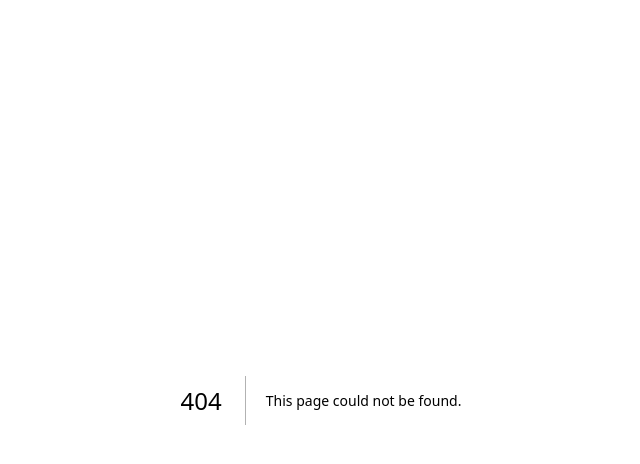
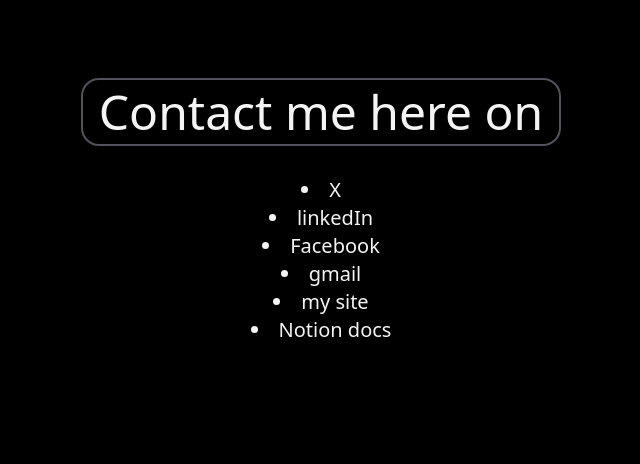
Before and after one commit to As-ajay06/bukbuk, a Next.js app in the folder apps/web/: page /contact in a window 1280 px wide. Before the commit this address had no page. Shown: the top 464 px of the page, without its empty margins (319-959 px from the left). Built offline with nearby package versions, Linux system fonts and the light colour scheme; no server answers.

Commit message:
mod: some file

```diff
--- a/apps/web/app/component/ChatClient.tsx
+++ b/apps/web/app/component/ChatClient.tsx
@@ -4,20 +4,25 @@
 import { useEffect, useState } from "react";
 import useSocket from "../hooks/useSocket";
 import useJoinSocket from "../hooks/useJoinSocket";
-import { measureMemory } from "vm";
 
 export default function ChatClient({ roomId }: { roomId: string }) {
 
     const [message, setMessage] = useState<string>();
-    const { socket, loading } = useSocket();
     const [userId, setUserId] = useState();
     const [chats, setChats] = useState([]);
     const { myId } = useJoinSocket();
+    const { socket, loading } = useSocket();
+
+    // this statement is for not to re-render the useEffect() for one.
+    const [wait , setWait] = useState(false);
+
 
 
     console.log("myId", myId)
 
     useEffect(() => {
+
+        console.log(loading)
         if (socket && !loading) {
 
             socket.send(JSON.stringify({
@@ -25,9 +30,7 @@
                 "roomId": roomId
             }))
 
-            // const { myId } = useJoinSocket();
-            // console.log(myId);
-
+        if(wait){
 
             socket.onmessage = (event) => {
                 const data = event.data;
@@ -45,9 +48,11 @@
                 // @ts-ignore
                 setChats((m) => [...m, parsedMessage])
                 console.log(chats);
-
             }
         }
+        setWait(true);
+    }
+        return () => {}
     }
         , [socket, loading])
 
@@ -63,7 +68,7 @@
                     {chats.map((c, index) => (
                         <div key={index}>
                             {c.userId !== myId ? (
-                                <div className="w-full flex justify-start">
+                                <div className="w-full flex justify-start bg-red-400">
                                     {c.message &&
                                         <div className="bg-black px-4 py-2 rounded-md text-yellow-200 max-w-[75%]">
                                             {c.message}
--- a/apps/web/app/component/Navbar.tsx
+++ b/apps/web/app/component/Navbar.tsx
@@ -17,13 +17,13 @@
             href: "/signin"
         },
         {
-            title: "create Room",
-            href: "/create"
-        },
-        {
             title: "join room",
             href: "/join"
         },
+        {
+            title: "contact me",
+            href: "/contact"
+        }
     ]
 
     const handleLogout = () => {
--- /dev/null
+++ b/apps/web/app/contact/page.tsx
@@ -0,0 +1,61 @@
+"use client";
+
+import axios from "axios";
+import { useState } from "react";
+import Link from "next/link";
+import Container from "../component/container";
+
+export default function Contact() {
+
+    console.log(process.env.NEXT_PUBLIC_X_LINK)
+    console.log(process.env.NEXT_PUBLIC_ANALYTICS_ID)
+
+    const contactLinks = [
+        {
+            link: "X",
+            href: process.env.NEXT_PUBLIC_X_LINK
+        },
+        {
+            link: "linkedIn",
+            href: process.env.NEXT_PUBLIC_LINKEDIN_LINK
+        },
+        {
+            link: "Facebook",
+            href: process.env.NEXT_PUBLIC_FACEBOOK_LINK
+        },
+        {
+            link: "gmail",
+            href: "link"
+        },
+        {
+            link: "my site",
+            href: process.env.NEXT_PUBLIC_MY_SITE
+        },
+        {
+            link: "Notion docs",
+            href: process.env.NEXT_PUBLIC_NOTIONDOCS_LINK
+        },
+    ]
+
+    return (
+        <div>
+            <Container className="text-zinc-100">
+                <div className="w-full mt-20 text-center flex justify-center">
+                    <div className="w-fit px-4 py-2 rounded-2xl text-5xl ring-2 ring-zinc-600">
+                        Contact me here on
+                    </div>
+                </div>
+                <div className="text-xl justify-start text-center mt-8">
+                    {contactLinks.map((obj, index) =>
+                        <div key={index} className="gap-1 hover:scale-200 duration-150 hover:text-white">
+                            <li>
+                                <Link href={`${obj.href}`} > {obj.link}</Link>
+                            </li>
+                        </div>
+                    )}
+
+                </div>
+            </Container>
+        </div>
+    )
+}
--- a/apps/web/app/create/page.tsx
+++ /dev/null
@@ -1,55 +0,0 @@
-"use client";
-
-import axios from "axios";
-import { useState } from "react";
-import Link from "next/link";
-
-export default function Create() {
-
-    const [value, setValue] = useState<string | null>();
-    const [response, setResponse] = useState<number>();
-    async function generateLinkHandler() {
-        const authorization = localStorage.getItem("authorization");
-        console.log(authorization);
-        const res = await axios.post(`${process.env.BASE_URL}/room`, {
-            name: value
-        },
-            {
-                headers: {
-                    "Authorization": authorization
-                },
-            }
-        );
-
-        if (res) {
-            setResponse(res.data.roomId);
-        }
-    }
-
-    return <div className="flex justify-center items-center h-screen w-full text-white">
-        <div>
-            <div className="w-4"></div>
-            {/* make this dynamic  */}
-            <div className=" flex justify-center">
-                <input
-                    onChange={(e: React.ChangeEvent<HTMLInputElement>) => setValue(e.target.value)}
-                    className="px-4 py-1 text-lg rounded-md ring-1 ring-zinc-700 text-zinc-100 cursor-pointer"
-                    placeholder="enter room name"></input>
-                <div className="p-2">
-                    <button
-                        onClick={generateLinkHandler}
-                        // @ts-ignore
-                        className="px-4 py-1 text-lg rounded-md ring-1 ring-zinc-700 text-zinc-100 cursor-pointer">
-                        Generate Link
-                    </button>
-                </div>
-            </div>
-            <div className="mt-10 flex flex-col justify-center items-center px-4 py-1 text-lg rounded-md ring-1 ring-zinc-700 text-zinc-100 cursor-pointer">
-                <span>Your Room ID: {response}</span>
-                <div className="text-sm">
-                <p>go back to home page <span className="outline-none text-blue-500"><Link href="/" >click here</Link></span></p>
-                </div>
-            </div>
-        </div>
-    </div>
-}
--- a/apps/web/app/hooks/useJoinSocket.ts
+++ b/apps/web/app/hooks/useJoinSocket.ts
@@ -2,6 +2,7 @@
 
 import { useEffect, useState } from "react";
 import useSocket from "./useSocket";
+import { useParams } from "next/navigation";
 
 
 export default function useJoinSocket() {
@@ -9,12 +10,12 @@
     const [myId, setMyId] = useState<string>()
     const { socket, loading } = useSocket();
 
-    const roomId = "5";
+    const params = useParams<{ roomId: string}>()
 
     if (socket && !loading) {
         socket.send(JSON.stringify({
             "type": "JOIN",
-            "roomId": roomId
+            "roomId": params.roomId
         }))
 
         socket.onmessage = (event) => {
--- a/apps/web/app/hooks/useSocket.ts
+++ b/apps/web/app/hooks/useSocket.ts
@@ -2,7 +2,7 @@
 import { WEB_SOCKET_URL } from "../config";
 
 export default function useSocket() {
-    const [loading, setLoading] = useState<boolean>(false);
+    const [loading, setLoading] = useState<boolean>(true);
     const [socket, setSocket] = useState<WebSocket>();
 
     useEffect(() => {
@@ -10,6 +10,7 @@
         const access_token = localStorage.getItem("authorization")
         console.log("access_token", access_token);
         const ws = new WebSocket(`${WEB_SOCKET_URL}?access_token=${access_token}`);
+
         // todo: see more about onopen event.
         ws.onopen = () => {
             setLoading(false);
```
Also changed, not shown: 1 other file (tests, documents, lock files or other folders).
